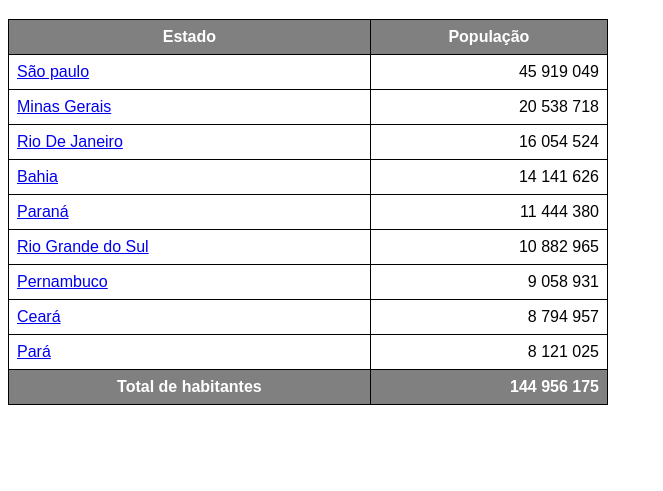
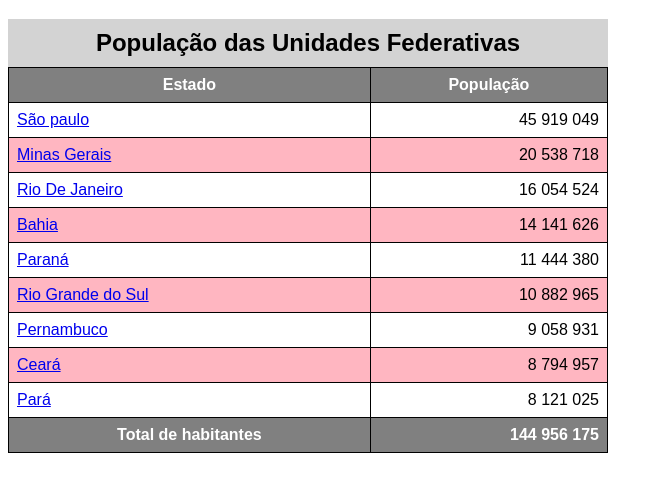
Before and after one commit to Everson9/html-css, a plain HTML site: page exercicios/ex-023/tabela002.html in a window 1280 px wide. Shown: the part 61-552 px from the top of the page, without its empty margins (0-663 px from the left). Drawn offline with Linux system fonts and the light colour scheme.

Commit message:
Update tabela002.html

```diff
--- a/exercicios/ex-023/tabela002.html
+++ b/exercicios/ex-023/tabela002.html
@@ -10,14 +10,29 @@
         font-family: Arial, Helvetica, sans-serif;
     }
 
+
+
     table{
         width: 600px;
         border-collapse: collapse;
     }
 
+    caption{
+        font-size: 1.5em;
+        font-weight: bold;
+        padding: 10px;
+
+        background-color: lightgrey;
+
+    }
+
     thead, tfoot{
         background-color: gray;
         color: white;
+    }
+
+    tbody > tr:nth-child(2n){
+        background-color: lightpink;
     }
 
     td, th{
@@ -33,10 +48,13 @@
 <body>
     <h1>Tabelas grandes</h1>
     <table>
+        <caption>
+            População das Unidades  Federativas
+        </caption>
         <thead>
                 <tr>
-                    <th>Estado </th>
-                    <th>População</th>
+                    <th scope="col">Estado </th>
+                    <th scope="col">População</th>
                 </tr>
         </thead>
         <tbody>
@@ -84,7 +102,7 @@
 
         </tbody>
         <tfoot>
-                <th>Total de habitantes</th>
+                <th  scope="row">Total de habitantes</th>
                 <td class="população"><strong>144 956 175</strong></td>
         </tfoot>
     </table>
```
